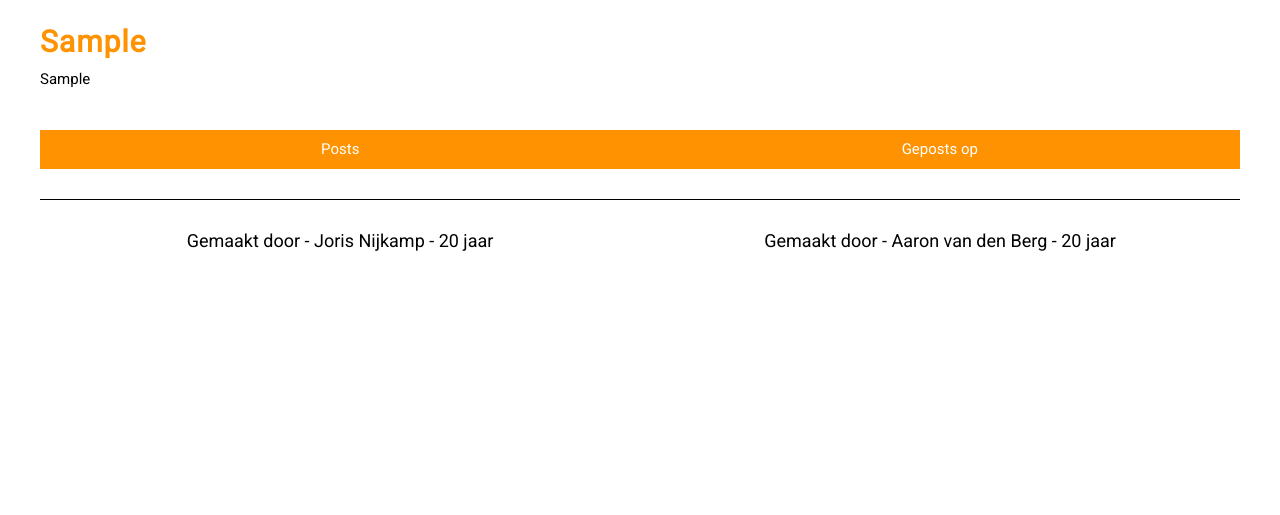
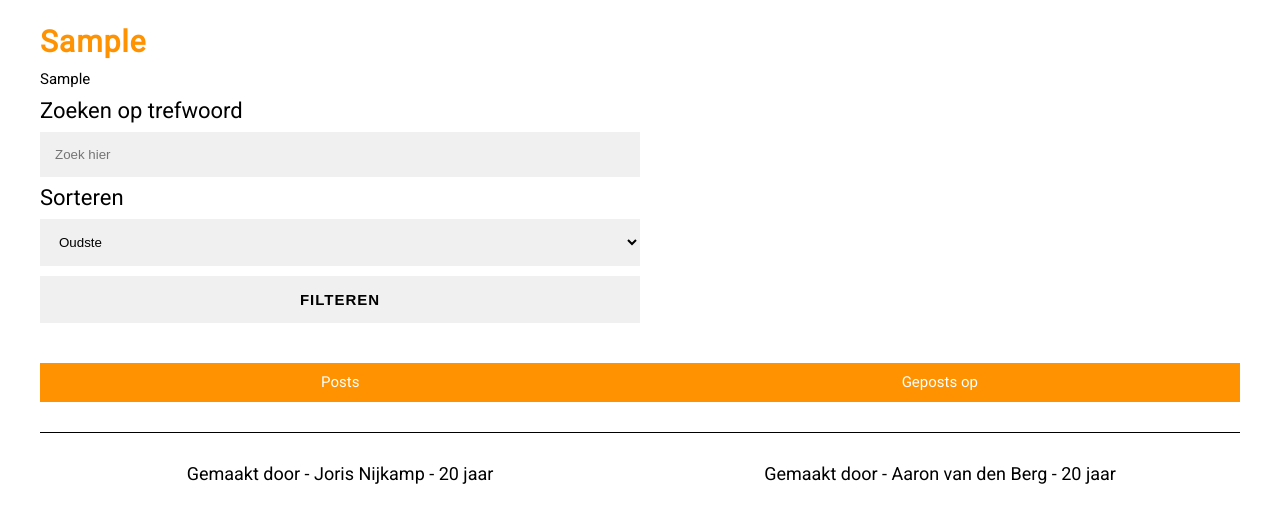
Before and after one commit to aaron5670/aarjocar-bv, a PHP site: page /forum/rubriek.php?id=1 in a window 1280 px wide. Shown: the part 457-972 px from the top of the page. Run offline with PHP 8.4, Linux system fonts and the light colour scheme; tables that the repository leaves empty or names only in its code hold one stand-in row (values such as "Sample post"); some libraries are stand-ins or nearby versions.

Commit message:
Filter in forum

```diff
--- a/forum/rubriek.php
+++ b/forum/rubriek.php
@@ -5,7 +5,8 @@ include '../includes/header.php';
 if ( isset( $_GET['id'] ) ) {
 	$id = $_GET['id'];
 } else {
-	header( 'location: index.php' );
+	//header( 'location: index.php' );
+    $id = NULL;
 }
 $rubriekdata = [
 	'id' => $id,
@@ -30,12 +31,35 @@ $rubriek = $stmt->fetch();
 				?>
             </div>
 
+            <form class="container-zoeken-opties" action="rubriek.php" method="post">
+                <label for="zoekwoord" class="filter-menu-label"><h2>Zoeken op trefwoord</h2></label>
+                <input type="text" class="filter-menu" name="zoekwoord" id="zoekwoord" placeholder="Zoek hier">
+                <label for="orderen" class="filter-menu-label"><h2>Sorteren</h2></label>
+
+                <select id="orderen" name="orderen" class="filter-menu">
+                    <option value="ASC">Oudste</option>
+                    <option value="DESC">Nieuwste</option>
+                </select>
+
+                <input class="filter-menu-submit" type="submit" name="submit" value="filteren">
+            </form>
+
             <div class="table-container" role="table" aria-label="Destinations">
                 <div class="flex-table header" role="rowgroup">
                     <div class="flex-row-vervolg-forum first">Posts</div>
                     <div class="flex-row-vervolg-forum">Geposts op</div>
                 </div>
 				<?php
+				if ( isset( $_POST['submit'] ) ) {
+					$data    = [
+						'zoekwoord' => '%' . $_POST['zoekwoord'] . '%',
+					];
+					$orderen = $_POST['orderen'];
+
+					$sql  = "SELECT * FROM posts WHERE post_titel LIKE :zoekwoord ORDER BY gemaakt_op $orderen";
+					$stmt = $pdo->prepare( $sql );
+					$stmt->execute( $data );
+				} else {
 					$postdata = [
 						'id' => $id
 					];
@@ -43,6 +67,8 @@ $rubriek = $stmt->fetch();
 					$sql  = 'SELECT * FROM posts WHERE rubriek = :id';
 					$stmt = $pdo->prepare( $sql );
 					$stmt->execute( $rubriekdata );
+				}
+
 				while ( $post = $stmt->fetch() ) {
 					?>
                     <div class="flex-table row" role="rowgroup">
--- a/video/index.php
+++ b/video/index.php
@@ -17,8 +17,8 @@ require_once '../config/connect.php';
                 <label for="orderen" class="filter-menu-label"><h2>Sorteren</h2></label>
 
                 <select id="orderen" name="orderen" class="filter-menu">
-                    <option value="ASC">Nieuwste</option>
-                    <option value="DESC">Oudste</option>
+                    <option value="ASC">Oudste</option>
+                    <option value="DESC">Nieuwste</option>
                 </select>
 
                 <input class="filter-menu-submit" type="submit" name="submit" value="filteren">
@@ -30,7 +30,6 @@ require_once '../config/connect.php';
                     $data = [
                         'categorie' => $_POST['categorie'],
                         'zoekwoord' => '%' . $_POST['zoekwoord'] . '%',
-//						'orderen'   => $_POST['orderen']
                     ];
                     $orderen = $_POST['orderen'];
 
```
Lines whose indentation alone changed are shown as unchanged.
